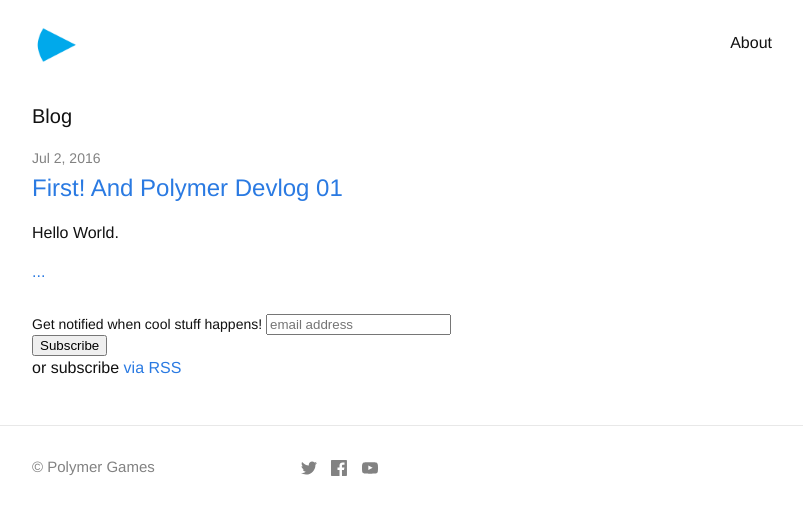
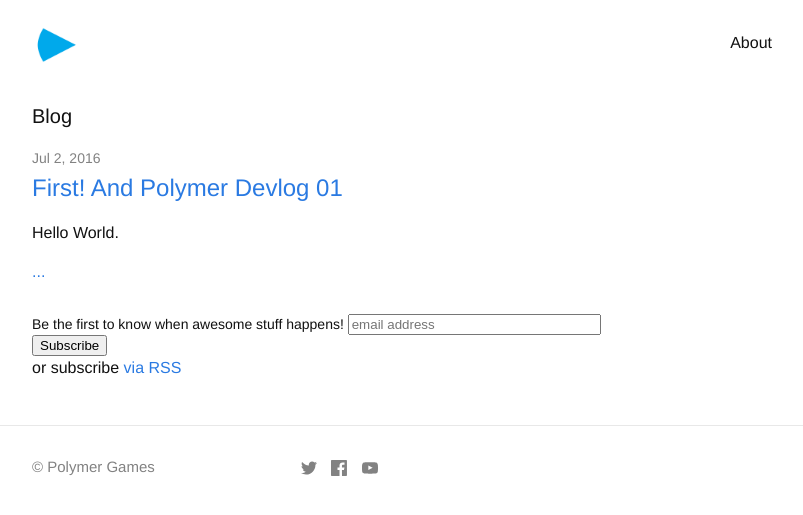
Before and after one commit to luky1971/polymer-games-site, a Jekyll site: the page built from index.html, in a window 1280 px wide. Shown: the top 515 px of the page, without its empty margins (238-1041 px from the left). Built offline with Jekyll 4.4.1, drawn with Linux system fonts in a browser that asks for light colours; comment, search, counter and statistics services are not loaded.

Commit message:
Updated mailchimp style

```diff
--- a/index.html
+++ b/index.html
@@ -32,8 +32,8 @@ layout: default
   <div id="mc_embed_signup">
   <form action="//polymergames.us13.list-manage.com/subscribe/post?u=b8000eaf8759595818af77ade&amp;id=c00b7bca3c" method="post" id="mc-embedded-subscribe-form" name="mc-embedded-subscribe-form" class="validate" style="padding:0px" target="_blank" novalidate>
       <div id="mc_embed_signup_scroll">
-    <label for="mce-EMAIL">Get notified when cool stuff happens!</label>
-    <input type="email" value="" name="EMAIL" class="email" id="mce-EMAIL" placeholder="email address" required>
+    <label for="mce-EMAIL">Be the first to know when awesome stuff happens!</label>
+    <input type="email" value="" name="EMAIL" class="email" style="width:245px" id="mce-EMAIL" placeholder="email address" required>
       <!-- real people should not fill this in and expect good things - do not remove this or risk form bot signups-->
       <div style="position: absolute; left: -5000px;" aria-hidden="true"><input type="text" name="b_b8000eaf8759595818af77ade_c00b7bca3c" tabindex="-1" value=""></div>
       <div class="clear"><input type="submit" value="Subscribe" name="subscribe" id="mc-embedded-subscribe" class="button"></div>
```
